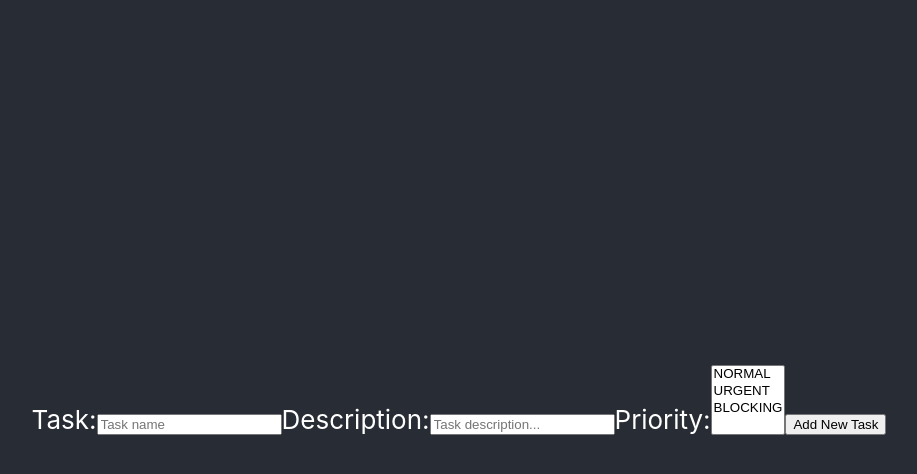
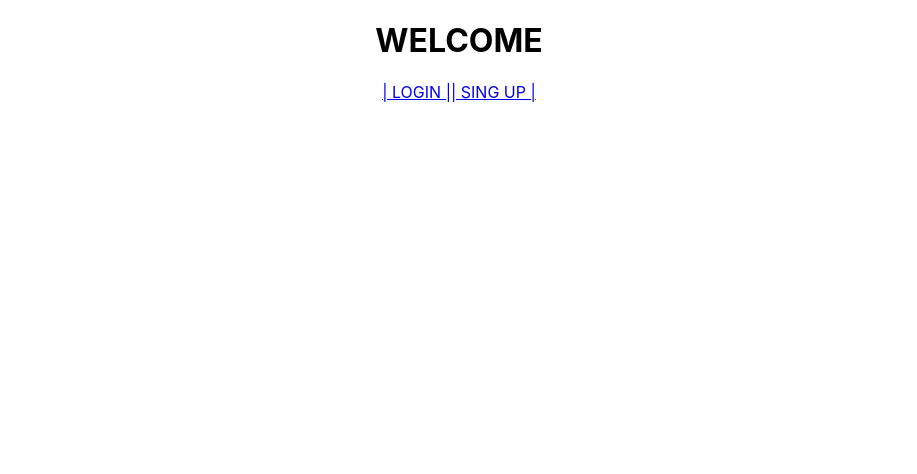
Before and after one commit to lupeMorales/ejercicios-OB, a React (Create React App) app: page / in a window 1280 px wide. Shown: the top 474 px of the page, without its empty margins (181-1098 px from the left). Built offline with nearby package versions, Linux system fonts and the light colour scheme.

Commit message:
add exercise 16-17-18

```diff
--- a/package.json
+++ b/package.json
@@ -1,5 +1,6 @@
 {
   "name": "project-to-do",
+  "homepage": "./",
   "version": "0.1.0",
   "private": true,
   "dependencies": {
@@ -9,6 +10,7 @@
     "formik": "^2.2.9",
     "react": "^18.2.0",
     "react-dom": "^18.2.0",
+    "react-router-dom": "^6.4.2",
     "react-scripts": "5.0.1",
     "web-vitals": "^2.1.4",
     "yup": "^0.32.11"
--- a/src/App.js
+++ b/src/App.js
@@ -4,12 +4,17 @@ import "./App.css";
 import ClockTipoFuncion from "./components/ClockTipoFuncion"; */
 /* import ContactList from "./components/contactList"; */
 /* import Square from "./components/ejercicio10_11_12"; */
-import TaskFormFormik from "./components/form/taskFormFormik";
-
+/* import TaskFormFormik from "./components/form/taskFormFormik"; */
+import { Routes, Route, Navigate } from "react-router-dom";
+import Login from "./components/Login";
+import Register from "./components/Register";
+import Tasks from "./components/Tasks";
+import Home from "./components/Home";
 function App() {
+  const logged = false;
   return (
     <div className="App">
-      <header className="App-header">
+
         {/* <p>Hello World</p>
         <Clock />
         <ClockTipoFuncion /> */}
@@ -17,8 +22,23 @@ function App() {
         {/* exercise 10-11-12 */}
         {/*   <Square /> */}
         {/* exercise 13-14-15 FORMIK FORM */}
-        <TaskFormFormik />
-      </header>
+        {/*         <TaskFormFormik /> */}
+
+
+    {    <Routes>
+          <Route path="/" element={<Home />} />
+          <Route path="/login" element={<Login />} />
+          <Route path="/register" element={<Register />} />
+         <Route path="/tasks" element=  {logged ? (
+              <Tasks />
+            ) : (
+              <Navigate replace to={"/login" }/>
+
+            )}>
+
+          </Route>
+        </Routes>}
+
     </div>
   );
 }
--- /dev/null
+++ b/src/components/Home.jsx
@@ -0,0 +1,15 @@
+import React from 'react';
+import{Link} from 'react-router-dom';
+
+const Home = () => {
+    return (
+        <div>
+            <h1>WELCOME</h1>
+            <Link to='/login'>| LOGIN |</Link>
+          <Link to='/register'>| SING UP |</Link>
+
+        </div>
+    );
+}
+
+export default Home;
--- /dev/null
+++ b/src/components/Login.jsx
@@ -0,0 +1,13 @@
+import React from 'react';
+import {Link} from 'react-router-dom'
+
+const Login = () => {
+    return (
+        <div>
+            <h2>Formulario LOGIN</h2>
+            <Link to='/register'><button>SING UP</button></Link>
+        </div>
+    );
+}
+
+export default Login;
--- /dev/null
+++ b/src/components/Register.jsx
@@ -0,0 +1,14 @@
+import React from 'react';
+import {Link} from 'react-router-dom'
+
+const Register = () => {
+    return (
+        <div>
+            <h2>Formulario de Registro</h2>
+            <Link to='/login'><button>LOGIN</button></Link>
+
+        </div>
+    );
+}
+
+export default Register;
--- /dev/null
+++ b/src/components/Tasks.jsx
@@ -0,0 +1,11 @@
+import React from 'react';
+
+const Tasks = () => {
+    return (
+        <div>
+            <h2>lista de tareas</h2>
+        </div>
+    );
+}
+
+export default Tasks;
--- a/src/index.js
+++ b/src/index.js
@@ -1,14 +1,15 @@
 import React from 'react';
 import ReactDOM from 'react-dom/client';
+import { BrowserRouter } from "react-router-dom";
 import './index.css';
 import App from './App';
 import reportWebVitals from './reportWebVitals';
 
 const root = ReactDOM.createRoot(document.getElementById('root'));
 root.render(
-  <React.StrictMode>
+  <BrowserRouter>
     <App />
-  </React.StrictMode>
+  </BrowserRouter>
 );
 
 // If you want to start measuring performance in your app, pass a function
```
Also changed, not shown: 1 other file (tests, documents, lock files or other folders).
